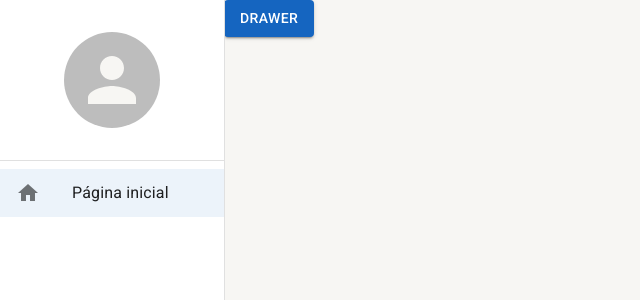
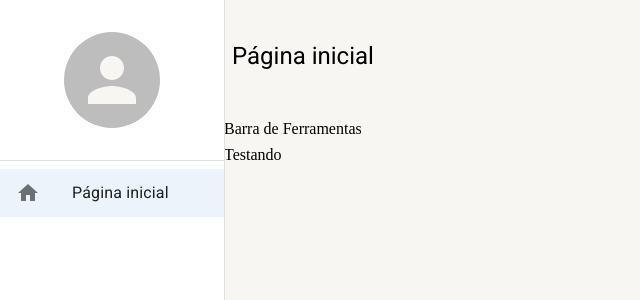
Before and after one commit to marciojunior11/avpfi, a React (Create React App) app: page /home in a window 1280 px wide. Shown: the top 300 px of the page, without its empty margins (0-640 px from the left). Built offline with nearby package versions, Linux system fonts and the light colour scheme.

Commit message:
feat: Layout base

```diff
--- /dev/null
+++ b/src/pages/dashboard/Dashboard.tsx
@@ -0,0 +1,10 @@
+import { LayoutBase } from "../../shared/layouts";
+
+
+export const Dashboard = () => {
+    return (
+        <LayoutBase titulo="Página inicial">
+            Testando
+        </LayoutBase>
+    );
+};
--- a/src/pages/index.ts
+++ b/src/pages/index.ts
@@ -1 +1 @@
-export {};
+export * from './dashboard/Dashboard';
--- a/src/routes/index.tsx
+++ b/src/routes/index.tsx
@@ -1,10 +1,10 @@
-import { Button } from "@mui/material";
 import { useEffect } from "react";
 import { Routes, Route, Navigate } from "react-router-dom";
+import { Dashboard } from "../pages";
 import { useDrawerContext } from "../shared/contexts";
 
 export const AppRoutes = () => {
-    const { toggleDrawerOpen, setDrawerOptions } = useDrawerContext();
+    const { setDrawerOptions } = useDrawerContext();
 
     useEffect(() => {
         setDrawerOptions([
@@ -18,7 +18,7 @@
 
     return (
         <Routes>
-            <Route path="/home" element={<Button variant="contained" color="primary" onClick={toggleDrawerOpen}>Drawer</Button>}/>
+            <Route path="/home" element={<Dashboard/>}/>
 
             <Route path="*" element={<Navigate to="/home"/>}/>
         </Routes>
--- /dev/null
+++ b/src/shared/layouts/LayoutBase.tsx
@@ -0,0 +1,44 @@
+import { Icon, IconButton, Typography, useTheme, useMediaQuery } from "@mui/material"
+import { Box } from "@mui/system"
+import React from "react"
+import { useDrawerContext } from "../contexts";
+
+interface ILayoutBaseProps {
+    titulo: string,
+    children: React.ReactChild,
+};
+
+export const LayoutBase: React.FC<ILayoutBaseProps> = ({children, titulo}) => {
+
+    const theme = useTheme();
+    const smDown = useMediaQuery(theme.breakpoints.down('sm'));
+
+    const { toggleDrawerOpen } = useDrawerContext();
+
+    return (
+        <Box height='100%' display='flex' flexDirection='column' gap={1}>
+            <Box padding={1} display='flex' alignItems='center' height={theme.spacing(12)} gap={1}>
+
+                {smDown && (
+                    <IconButton onClick={toggleDrawerOpen}>
+                        <Icon>
+                            menu
+                        </Icon>
+                    </IconButton>
+                )}
+
+                <Typography variant='h5'>
+                    {titulo}
+                </Typography>
+            </Box>
+
+            <Box>
+                Barra de Ferramentas
+            </Box>
+
+            <Box>
+                {children}
+            </Box>
+        </Box>
+    )
+}
--- a/src/shared/layouts/index.ts
+++ b/src/shared/layouts/index.ts
@@ -1 +1 @@
-export {};
+export * from './LayoutBase';
```
